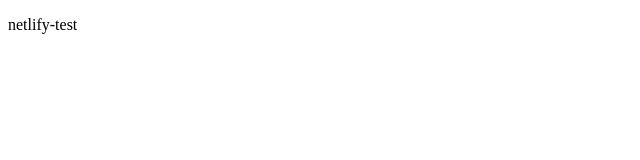
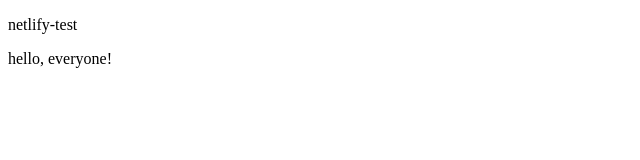
Before and after one commit to tetsuyanh/netlify-test, a plain HTML site: page index.html in a window 1280 px wide. Shown: the full height of the page, 0-640 px from the left. Drawn offline with Linux system fonts and the light colour scheme.

Commit message:
Add text

```diff
--- a/index.html
+++ b/index.html
@@ -6,5 +6,6 @@
 </head>
 <body>
 <p>netlify-test</p>
+<p>hello, everyone!</p>
 </body>
 </html>
```
